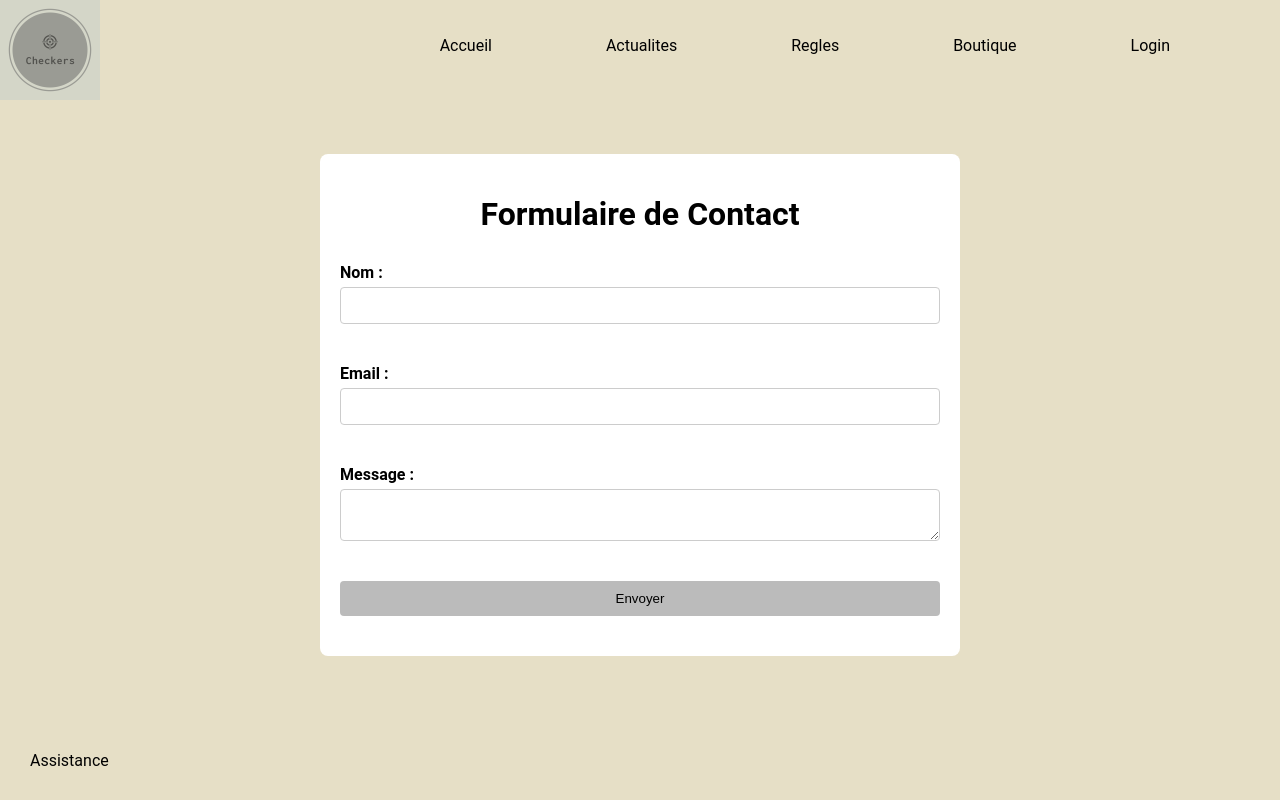
After one commit to Billy07-tech/ProjetTFE, a Symfony app: template templates/assistance/index.html.twig in a window 1280 px wide. The commit adds this page. Run offline with Twig, Linux system fonts and the light colour scheme; the template is opened without the code that fills it, so the values that code supplies are empty; some libraries are stand-ins or nearby versions.

Commit message:
Page assistance

```diff
--- /dev/null
+++ b/templates/assistance/index.html.twig
@@ -0,0 +1,95 @@
+{% extends 'base.html.twig' %}
+
+{% block title %}Assistance{% endblock %}
+
+{% block stylesheets %}
+<style>
+    .container {
+        max-width: 600px;
+        margin: 50px auto;
+        padding: 20px;
+        background-color: #fff;
+        border-radius: 8px;
+    }
+
+    h1 {
+        text-align: center;
+        margin-bottom: 30px;
+    }
+
+    form {
+        display: flex;
+        flex-direction: column;
+    }
+
+    label {
+        font-weight: bold;
+        margin-bottom: 10px;
+    }
+
+    input[type="text"],
+    input[type="email"],
+    textarea {
+        padding: 10px;
+        margin-bottom: 20px;
+        border: 1px solid #ccc;
+        border-radius: 4px;
+    }
+
+    textarea {
+        height: 100px;
+    }
+
+    button[type="submit"] {
+        padding: 10px 20px;
+        background-color: #BBBBBB;
+        border: none;
+        border-radius: 4px;
+        cursor: pointer;
+        transition: background-color 0.3s ease;
+    }
+
+    button[type="submit"]:hover {
+        color: #fff;
+    }
+
+    form > div {
+        display: flex;
+        flex-direction: column;
+        margin-bottom: 20px;
+    }
+
+    form > div label {
+        margin-bottom: 5px;
+    }
+
+    form > div input,
+    form > div textarea {
+        flex: 1;
+    }
+</style>
+{% endblock %}
+
+{% block body %}
+<div class="container">
+    <h1>Formulaire de Contact</h1>
+
+    <form method="post">
+        <div>
+            <label for="name">Nom :</label>
+            <input type="text" name="name" required>
+        </div>
+        <div>
+            <label for="email">Email :</label>
+            <input type="email" name="email" required>
+        </div>
+        <div>
+            <label for="message">Message :</label>
+            <textarea name="message" required></textarea>
+        </div>
+        <div>
+            <button type="submit">Envoyer</button>
+        </div>
+    </form>
+</div>
+{% endblock %}
--- a/templates/base.html.twig
+++ b/templates/base.html.twig
@@ -11,6 +11,7 @@
             padding: 0;
             background-color: #E6DfC6;
         }
+
         menu {
             position: absolute;
             top: 10px;
@@ -36,6 +37,17 @@
             text-decoration: none;
             font-weight: bold;
         }
+        .assistance {
+            text-decoration: none;
+            color: inherit;
+            position: absolute;
+            bottom: 30px;
+            left: 30px;
+        }
+        .assistance:hover {
+            text-decoration: none;
+            font-weight: bold;
+        }
     </style>
     {% block stylesheets %}
     {% endblock %}
@@ -43,7 +55,8 @@
     {% block head %}
 </head>
 <body>
-    <a href="{{ path('app_accueil') }}"><img src="{{ asset('logo.png') }}" alt="Le logo du site"/>
+
+    <a href="{{ path('app_accueil') }}"><img src="{{ asset('logo.png') }}" alt="Le logo du site"/></a>
     <menu>
         <ul>
             <li><a href="{{ path('app_accueil') }}">Accueil</a></li>
@@ -60,7 +73,9 @@
     {% endblock %}
 
     {% block foot %}
-    <li><a href="{{ path('app_assistance') }}">Assistance</a></li>
+    <div>
+        <a class="assistance" href="{{ path('app_assistance') }}">Assistance</a>
+    </div>
     {% endblock %}
 </body>
 </html>
--- /dev/null
+++ b/templates/utilisateur/_delete_form.html.twig
@@ -0,0 +1,4 @@
+<form method="post" action="{{ path('app_utilisateur_delete', {'id': utilisateur.id}) }}" onsubmit="return confirm('Are you sure you want to delete this item?');">
+    <input type="hidden" name="_token" value="{{ csrf_token('delete' ~ utilisateur.id) }}">
+    <button class="btn">Delete</button>
+</form>
--- /dev/null
+++ b/templates/utilisateur/_form.html.twig
@@ -0,0 +1,4 @@
+{{ form_start(form) }}
+    {{ form_widget(form) }}
+    <button class="btn">{{ button_label|default('Save') }}</button>
+{{ form_end(form) }}
```
Also changed, not shown: src/Controller/AssistanceController.php (added, +18 -0 lines), src/Controller/UtilisateurController.php (added, +81 -0 lines), src/Entity/Assistance.php (added, +20 -0 lines), src/Entity/Utilisateur.php (added, +110 -0 lines), src/Form/UtilisateurType.php (added, +30 -0 lines), src/Repository/AssistanceRepository.php (added, +48 -0 lines), src/Repository/UtilisateurRepository.php (added, +48 -0 lines), templates/utilisateur/edit.html.twig (added, +13 -0 lines), templates/utilisateur/index.html.twig (added, +45 -0 lines), templates/utilisateur/new.html.twig (added, +11 -0 lines), templates/utilisateur/show.html.twig (added, +46 -0 lines).
